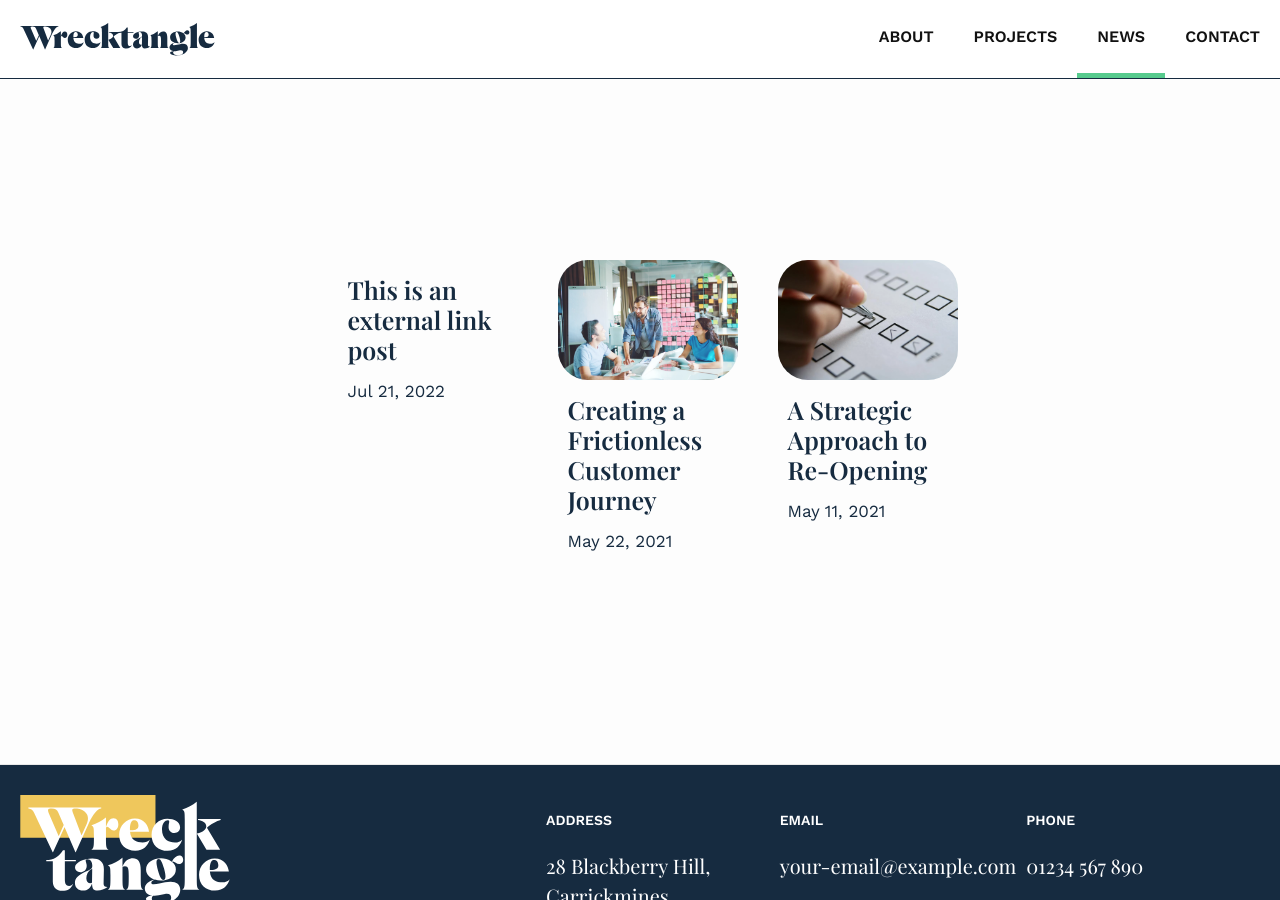
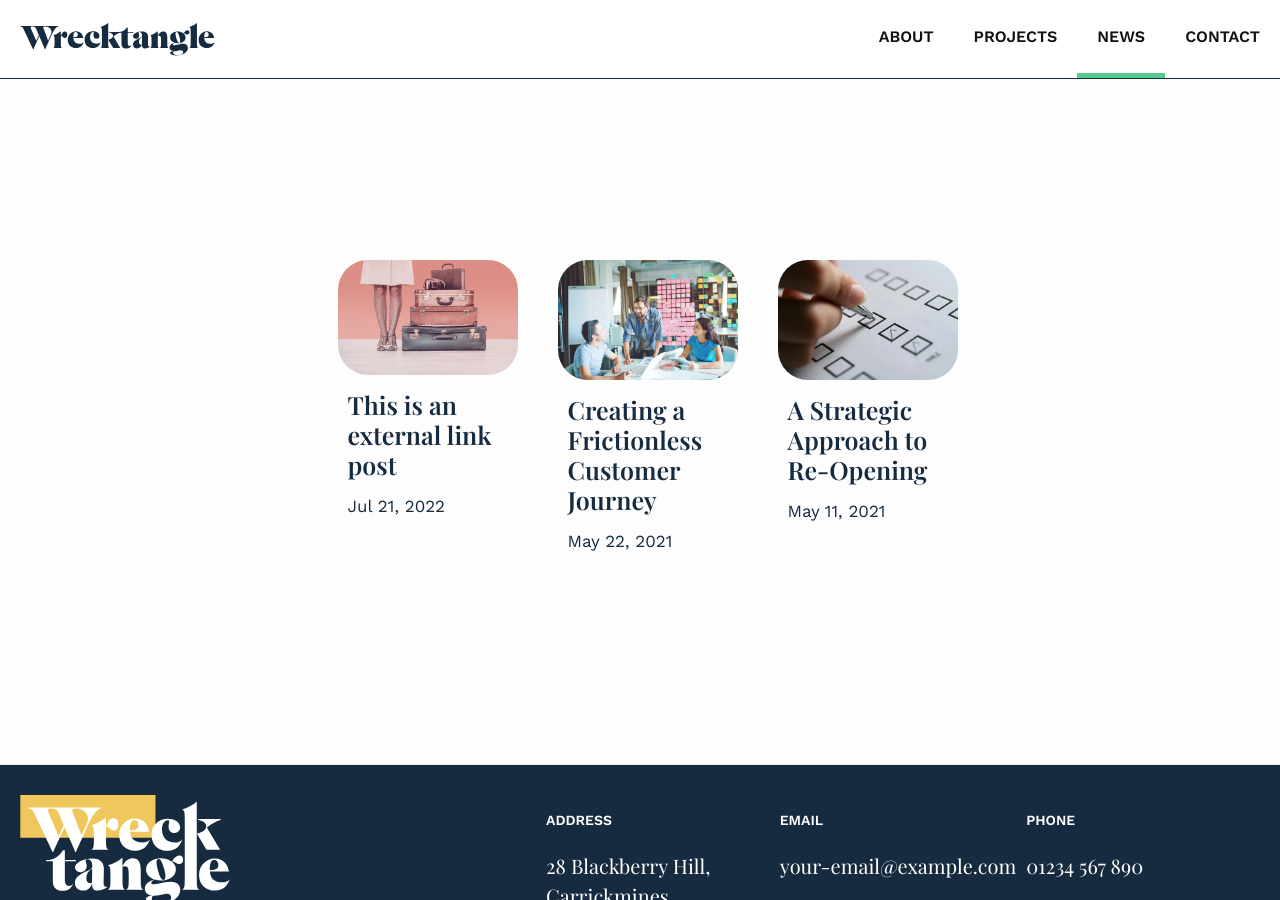
Before and after one commit to HarryFischer/wrecktangle, a Jekyll site: the page built from news.markdown, in a window 1280 px wide and 900 px high, scrolled down 343 px. Built offline with Jekyll 4.4.1, drawn with Linux system fonts in a browser that asks for light colours; nearby versions of some CDN libraries; library files that are not in the unit come from our copies.

Commit message:
Updated This Is An External Link Post

```diff
--- a/_posts/2022-07-21-this-is-an-external-link-post.markdown
+++ b/_posts/2022-07-21-this-is-an-external-link-post.markdown
@@ -1,7 +1,7 @@
 ---
 title: This is an external link post
 date: 2022-07-21 16:14:00 Z
-main-image:
+main-image: "/uploads/frictionless-customer-journey_main.jpg"
 sub-title:
 length:
 is-extenal: true
```
